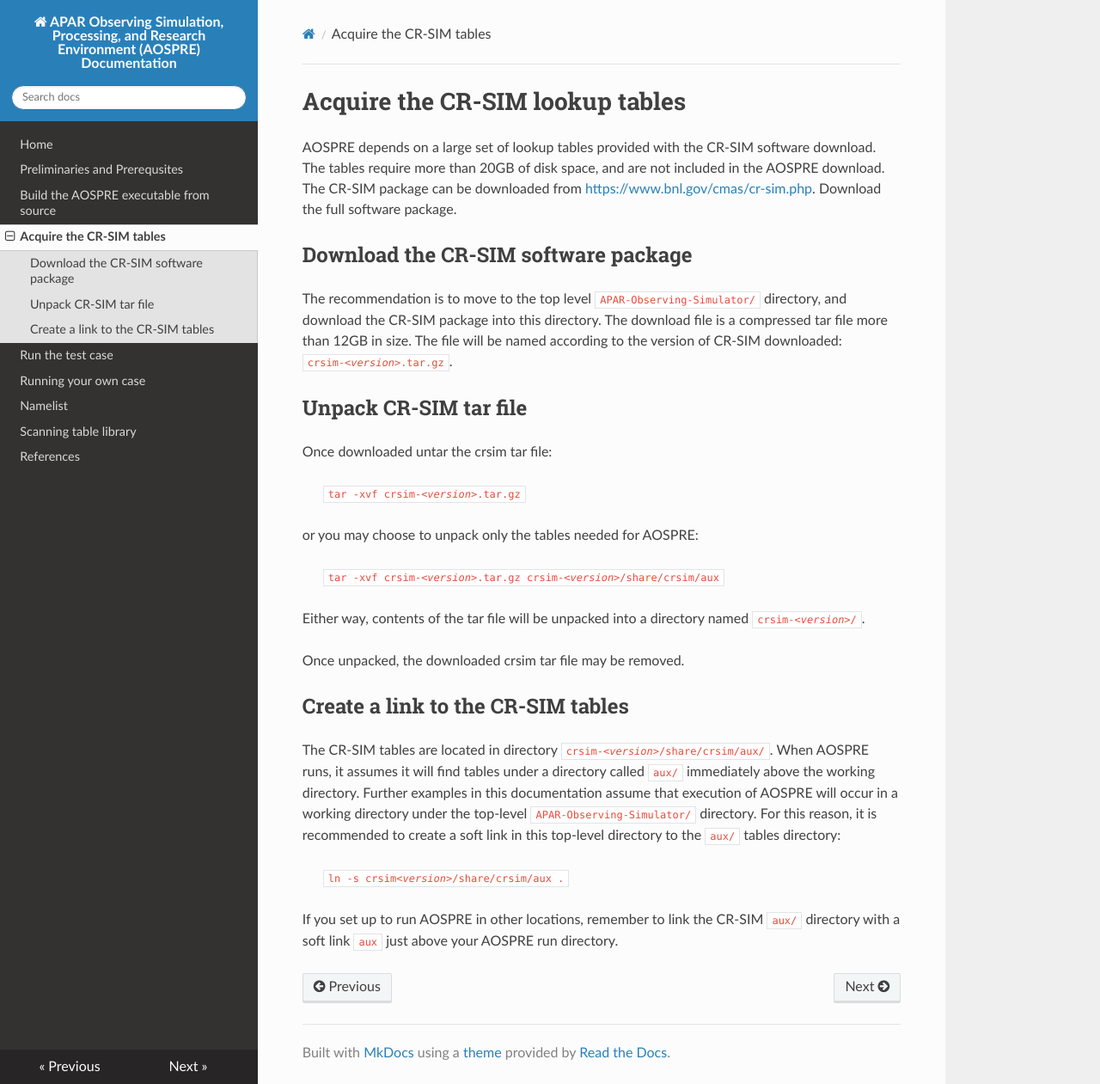
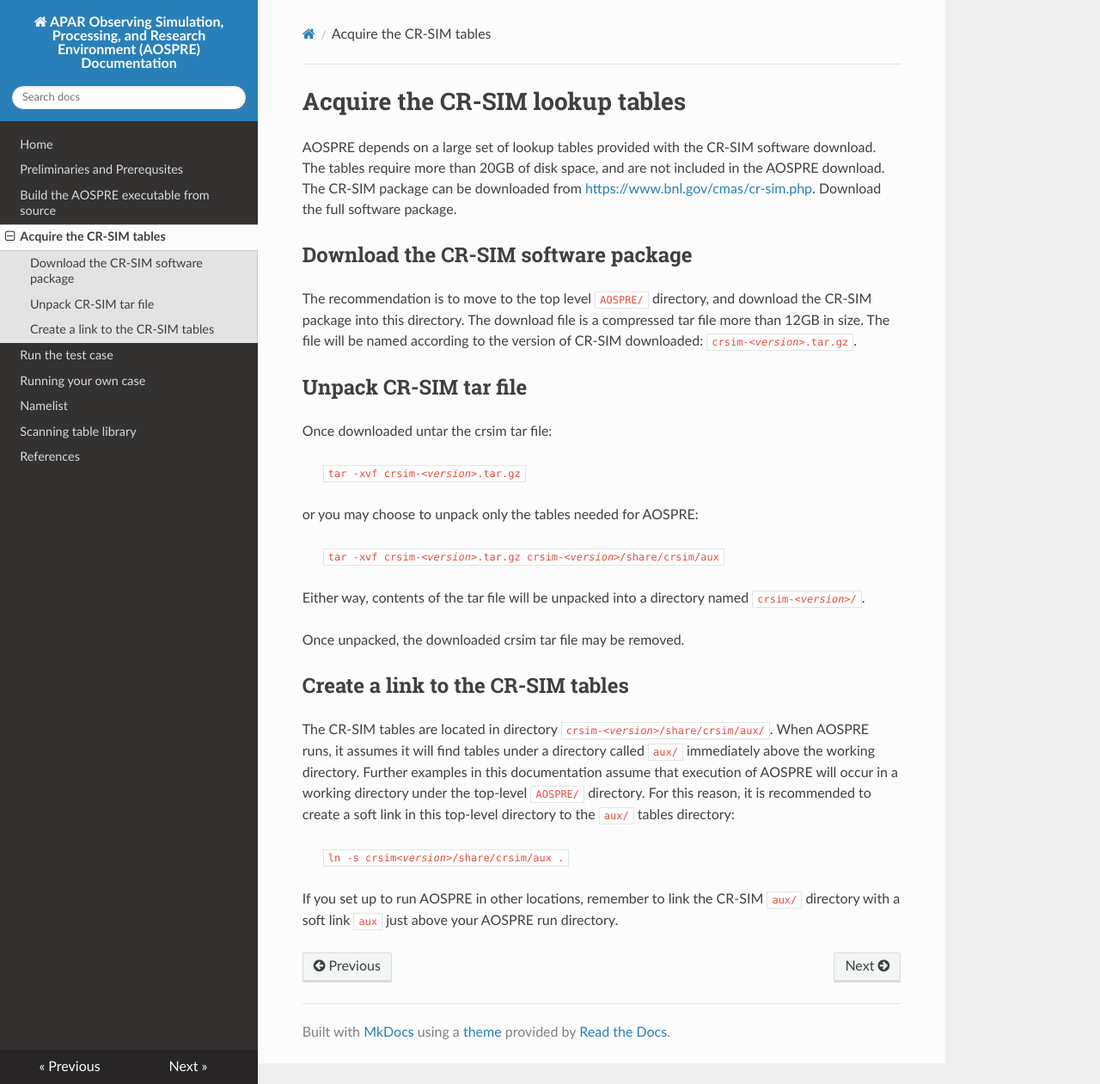
Before and after one commit to tingyucha/AOSPRE, an MkDocs documentation site: the page built from docs/acquiretables.md, in a window 1280 px wide and 1261 px high. Shown: the whole window at 86% size. Built offline with MkDocs 1.6.1, drawn with Linux system fonts in a browser that asks for light colours; nearby versions of some CDN libraries.

Commit message:
Update acquiretables.md
Changed all references to the old repo name to the new name: AOSPRE.

```diff
--- a/docs/acquiretables.md
+++ b/docs/acquiretables.md
@@ -9,7 +9,7 @@ Download the full software package.
 ## Download the CR-SIM software package
 
 The recommendation is to move to the top level
-<code></nobr>APAR-Observing-Simulator/</nobr></code> directory, and download the CR-SIM package
+<code></nobr>AOSPRE/</nobr></code> directory, and download the CR-SIM package
 into this directory.  The download file is a compressed tar file more
 than 12GB in size.  The file will be named according to the version of CR-SIM downloaded:  <code><nobr>crsim-<<i>version</i>>.tar.gz</nobr></code>.
 
@@ -34,7 +34,7 @@ The CR-SIM tables are located in directory
 When AOSPRE runs, it assumes it will find tables under a directory called <code>aux/</code> immediately
 above the working directory.  Further examples in this documentation
 assume that execution of AOSPRE will occur in a working directory under
-the top-level <code><nobr>APAR-Observing-Simulator/</nobr></code> directory.  For this reason,
+the top-level <code><nobr>AOSPRE/</nobr></code> directory.  For this reason,
 it is recommended to create a soft link in this top-level directory to
 the <code>aux/</code> tables directory:
 
```
